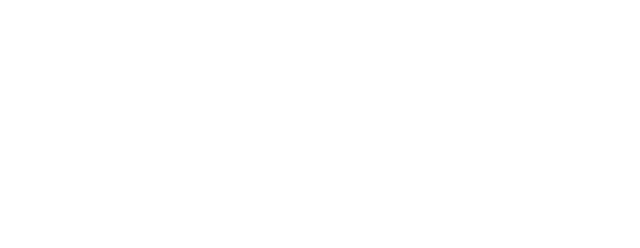
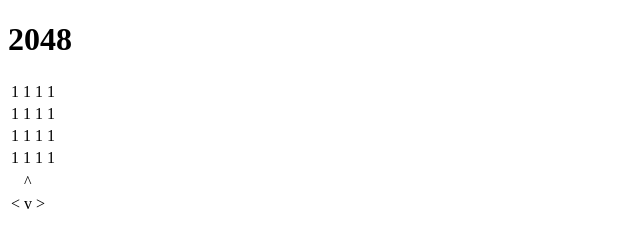
Before and after one commit to nosborne159/CSc337-FinalProject, a plain HTML site: page public_html/index.html in a window 1280 px wide. Shown: the whole page, without its empty margins (0-640 px from the left). Drawn offline with Linux system fonts and the light colour scheme.

Commit message:
added a basic page

```diff
--- a/public_html/index.html
+++ b/public_html/index.html
@@ -1,5 +1,52 @@
 <!DOCTYPE html>
 <html lang="en">
     <head></head>
-    <body></body>
+    <body>
+        <div class="header">
+            <h1>2048</h1>
+        </div>
+        <div>
+            <!-- board -->
+            <table>
+                <tr>
+                    <td>1</td>
+                    <td>1</td>
+                    <td>1</td>
+                    <td>1</td>
+                </tr>
+                <tr>
+                    <td>1</td>
+                    <td>1</td>
+                    <td>1</td>
+                    <td>1</td>
+                </tr>
+                <tr>
+                    <td>1</td>
+                    <td>1</td>
+                    <td>1</td>
+                    <td>1</td>
+                </tr>
+                <tr>
+                    <td>1</td>
+                    <td>1</td>
+                    <td>1</td>
+                    <td>1</td>
+                </tr>
+            </table>
+            <!-- move buttons -->
+            <table>
+                <tr>
+                    <td></td>
+                    <td class="arrow" id="up" onclick="moveUp()">^</td>
+                    <td></td>
+                </tr>
+                <tr>
+                    <td class="arrow" id="left" onclick="moveLeft()"><</td>
+                    <td class="arrow" id="down" onclick="moveDown()">v</td>
+                    <td class="arrow" id="right" onclick="moveRight()">></td>
+                </tr>
+            </table>
+            <!-- leaderboard button -->
+        </div>
+    </body>
 </html>
```
